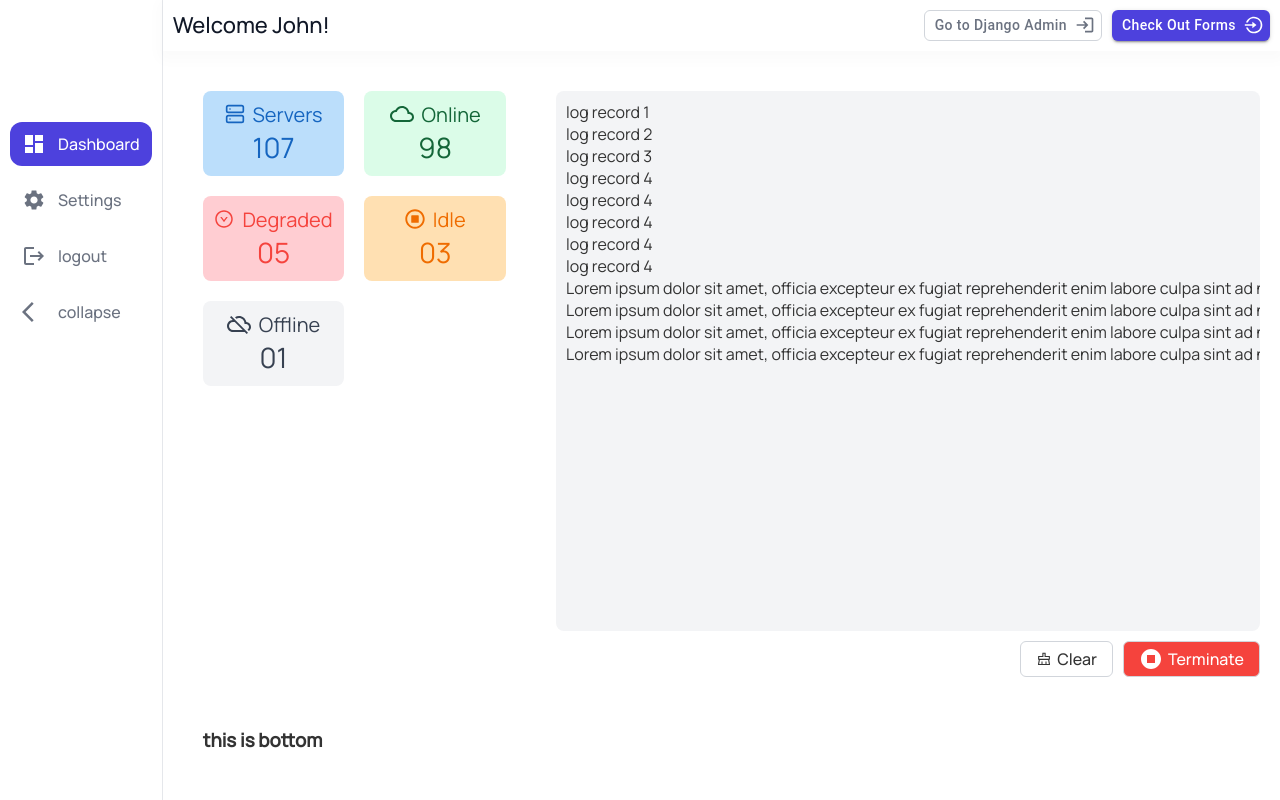
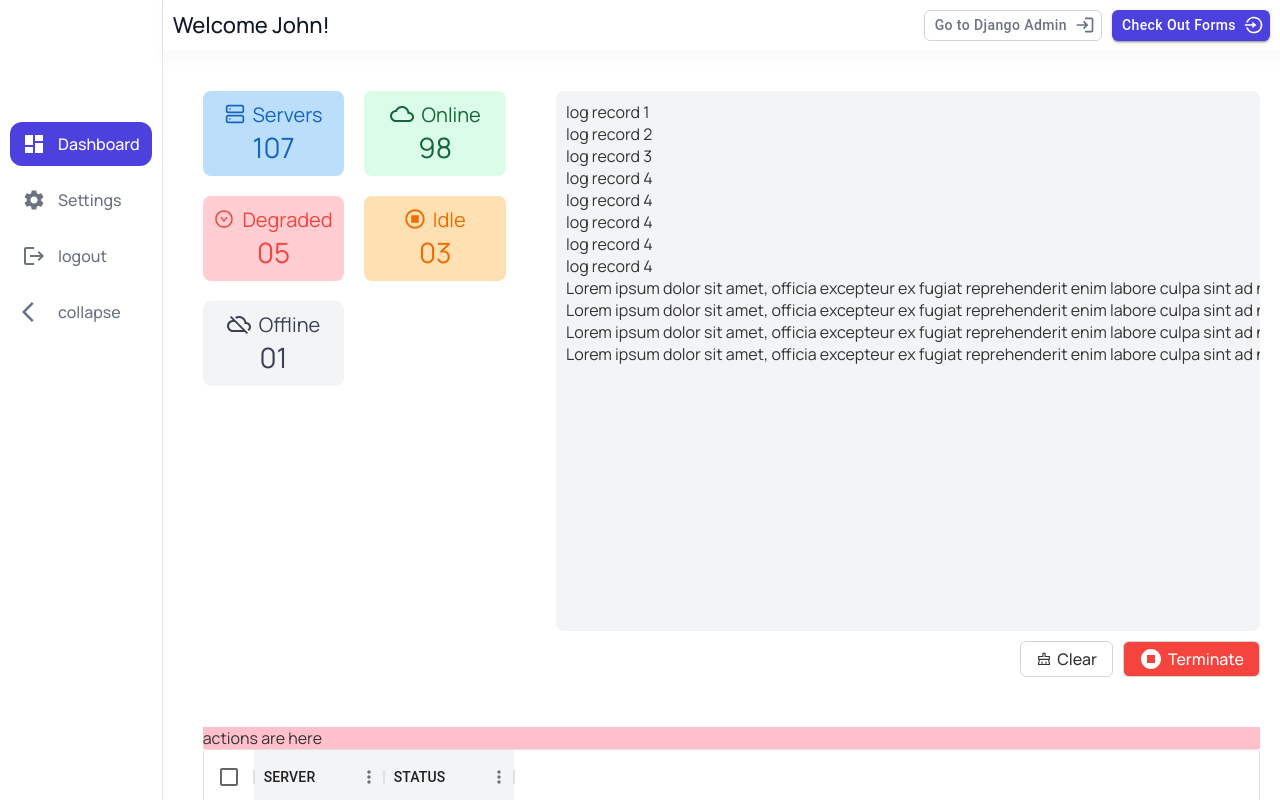
Before and after one commit to shaeinst/virtual-server-manager, a React (Vite) app in the folder frontend/vsm/: page / in a window 1280 px wide. Built offline with nearby package versions, Linux system fonts and the light colour scheme.

Commit message:
feat: initilize table for servers data

```diff
--- a/frontend/vsm/package.json
+++ b/frontend/vsm/package.json
@@ -16,6 +16,7 @@
     "@mui/icons-material": "^5.11.16",
     "@mui/lab": "^5.0.0-alpha.134",
     "@mui/material": "^5.13.6",
+    "@mui/x-data-grid": "^6.9.0",
     "@reduxjs/toolkit": "^1.9.5",
     "localforage": "^1.10.0",
     "react": "^18.2.0",
--- a/frontend/vsm/src/exporter/component.ts
+++ b/frontend/vsm/src/exporter/component.ts
@@ -1,6 +1,5 @@
 export { default as Navbar } from "../interface/components/Navbar/Navbar"
 export { default as Sidebar } from "../interface/components/Sidebar/Sidebar"
-export { default as LogDisplay } from "../interface/components/LogDisplay/LogDisplay"
 
 // BUTTONS
 export { default as Button } from "../interface/components/Buttons/Button/Button"
@@ -11,3 +10,7 @@ export { default as LogoutModal } from "../interface/components/Modals/Logout/Lo
 
 // STATS
 export { default as ServerStat } from "../interface/components/Stats/Server/ServerStat"
+
+// DISPLAYS
+export { default as LogDisplay } from "../interface/components/LogDisplay/LogDisplay"
+export { default as ServerDisplay } from "../interface/components/ServersDisplay/ServerDisplay"
--- /dev/null
+++ b/frontend/vsm/src/interface/components/ServersDisplay/ServerDisplay.tsx
@@ -0,0 +1,17 @@
+import Table from "./Table"
+import "./stylesServerDisplay.scss"
+
+function ServerDisplay() {
+    //
+
+    const { Display } = Table()
+
+    return (
+        <div className="SERVERDISPLAY">
+            <div className="actions">actions are here</div>
+            <Display />
+        </div>
+    )
+}
+
+export default ServerDisplay
--- /dev/null
+++ b/frontend/vsm/src/interface/components/ServersDisplay/Table.tsx
@@ -0,0 +1,80 @@
+import { useState } from "react"
+import { DataGrid, GridColDef, GridRowSelectionModel } from "@mui/x-data-grid"
+
+import "./stylesServerDisplay.scss"
+
+const columns: GridColDef[] = [
+    {
+        field: "server",
+        headerName: "SERVER",
+        width: 130,
+        headerClassName: "header",
+    },
+    {
+        field: "status",
+        headerName: "STATUS",
+        width: 130,
+        headerClassName: "header",
+        // cellClassName: (params: GridCellParams) => {
+        //     return params.value === "online"
+        //         ? "cell__status-online"
+        //         : "cell__status-offline"
+        // },
+    },
+]
+
+const rows = [
+    { id: 1, server: "Snow", status: "online" },
+    { id: 2, server: "Lannister", status: "offline" },
+    { id: 3, server: "Lannister", status: "online" },
+    { id: 4, server: "Stark", status: "offline" },
+    { id: 5, server: "Targaryen", status: "online" },
+    { id: 6, server: "Melisandre", status: "offline" },
+    { id: 7, server: "Clifford", status: "online" },
+    { id: 8, server: "Frances", status: "offline" },
+    { id: 9, server: "Roxie", status: "online" },
+]
+
+function Table() {
+    //
+
+    // servers are selected and store in [] by id
+    const [selectedServers, setSelectedServers] =
+        useState<GridRowSelectionModel>([])
+
+    const Display = () => {
+        //
+
+        return (
+            <div className="TABLE" style={{ height: 400, width: "100%" }}>
+                <DataGrid
+                    rows={rows}
+                    columns={columns}
+                    initialState={{
+                        pagination: {
+                            paginationModel: { page: 0, pageSize: 10 },
+                        },
+                    }}
+                    pageSizeOptions={[10, 100, 200, 1000]}
+                    checkboxSelection
+                    getRowClassName={(params) => {
+                        return params.row.status === "online"
+                            ? ""
+                            : "cell__status-offline"
+                    }}
+                    rowSelectionModel={selectedServers}
+                    onRowSelectionModelChange={(servers) => {
+                        setSelectedServers(servers)
+                    }}
+                />
+            </div>
+        )
+    }
+
+    return {
+        Display,
+        selectedServers,
+    }
+}
+
+export default Table
--- /dev/null
+++ b/frontend/vsm/src/interface/components/ServersDisplay/stylesServerDisplay.scss
@@ -0,0 +1,25 @@
+@import "../../theme/styles/colors";
+
+.SERVERDISPLAY {
+    // background: red;
+
+    .actions {
+        background: pink;
+    }
+}
+
+.TABLE {
+    // background: yellow;
+
+    .cell__status-online {
+        color: green;
+    }
+    .cell__status-offline {
+        color: red;
+        // color: $danger-base;
+    }
+    .header {
+        background: $neutral-100;
+        // color: $white;
+    }
+}
--- a/frontend/vsm/src/interface/screens/Home/Dashboard/Dashboard.tsx
+++ b/frontend/vsm/src/interface/screens/Home/Dashboard/Dashboard.tsx
@@ -1,5 +1,5 @@
 import "./stylesDashboard.scss"
-import { LogDisplay, ServerStat } from "$exporter/component"
+import { LogDisplay, ServerDisplay, ServerStat } from "$exporter/component"
 
 function Dashboard() {
     //
@@ -9,7 +9,7 @@ function Dashboard() {
             <ServerStat />
             <LogDisplay />
             <div className="bottom">
-                <h3>this is bottom</h3>
+                <ServerDisplay />
             </div>
         </div>
     )
```
Also changed, not shown: 1 other file (tests, documents, lock files or other folders).
